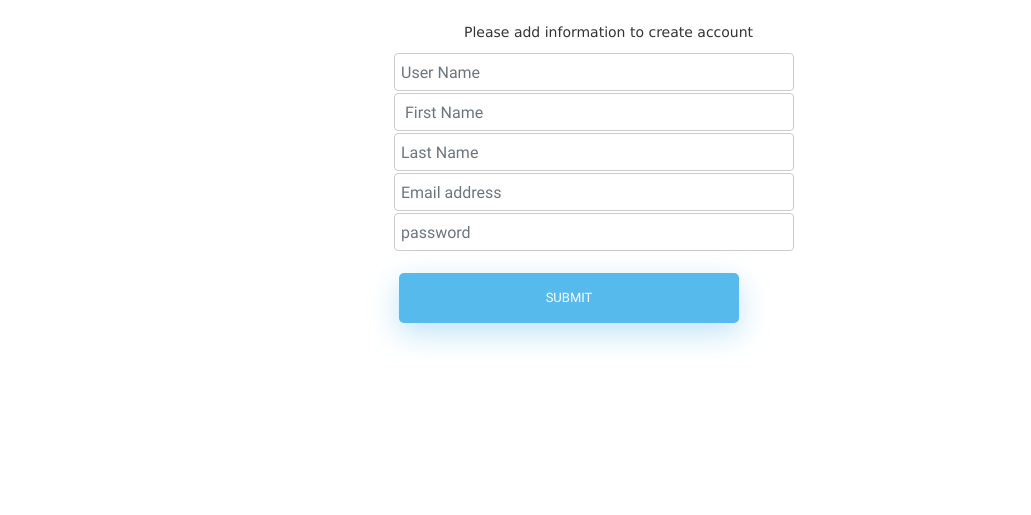
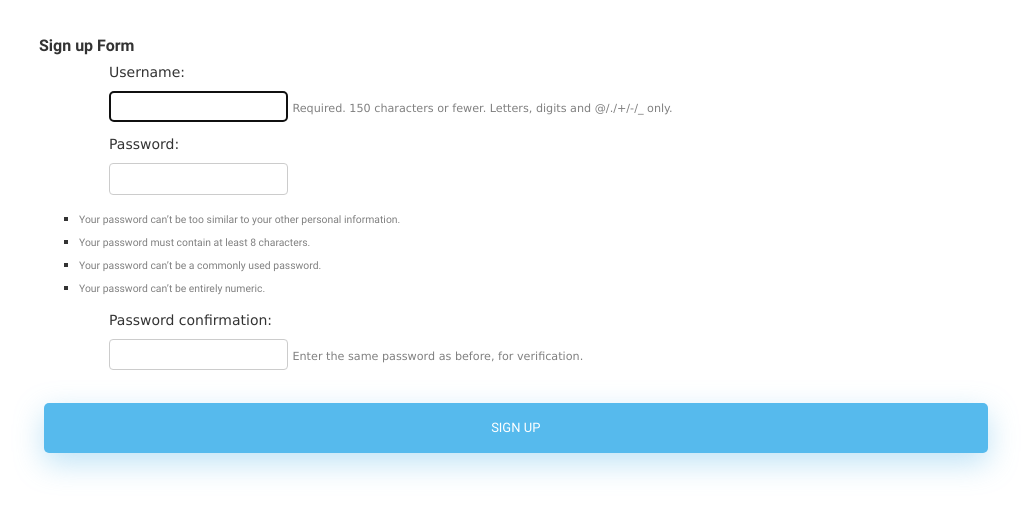
Before and after one commit to stmiller14/CareerCentral, a Django app: page /register in a window 1280 px wide. Shown: the part 49-564 px from the top of the page, without its empty margins (46-1077 px from the left). Run offline with Django 3.2, Linux system fonts and the light colour scheme; some libraries are stand-ins or nearby versions.

Commit message:
register

```diff
--- a/src/jobhunt_prod/views.py
+++ b/src/jobhunt_prod/views.py
@@ -28,9 +28,10 @@ from django.contrib.auth.decorators import login_required
 from django.contrib.auth.models import User
 from django.http import HttpResponse
 from django.shortcuts import render, redirect
-from django.contrib.auth.forms import PasswordResetForm
+from django.contrib.auth.forms import PasswordResetForm , UserCreationForm
 from asyncio import run
 from os import environ
+from django.contrib import messages
 @csrf_exempt
 def reset_password(request):
     if request.method=='POST':
@@ -146,7 +147,33 @@ def saved_jobs(request):
 def register(request):
 
     if request.method=='POST':
+        user_form=UserCreationForm(request.POST)
+
+        if user_form.is_valid():
+            user_form.save()
+            username = user_form.cleaned_data.get('username')
+            password = user_form.cleaned_data.get('password1')
+            user = authenticate(username=username, password=password)
+            login(request, user)
+            return redirect( '/', {'user_name': user.username}  )
+        return render( request  ,'register_user.html', {'form': user_form})
+    else:
+        user_form = UserCreationForm()
+    return render(request,'register_user.html', {'form': user_form})
+
+
+@csrf_exempt
+def save_job(request):
+    pass
+
+
+
+
+
+
+'''
         resp=request.POST
+
         try:
             user = User.objects.create_user(resp['user_name'] , resp['email']  , resp['password'] )
             user.first_name= resp['first_name']
@@ -157,18 +184,8 @@ def register(request):
             return redirect( '/', {'user_name': 'First time user: ' + str(request.user.first_name)}  )
         except IntegrityError:
             return False
-    else:
-        return render(request,'register_user.html')
 
-
-@csrf_exempt
-def save_job(request):
-    pass
-
-
-
-
-
+'''
 
 
 
--- a/src/templates/register_user.html
+++ b/src/templates/register_user.html
@@ -80,9 +80,41 @@
 
 
   </head>
-  <body onload="nothing()">
+  <body>
 
    <div class="container">
+         <h2>Sign up Form</h2>
+              <form method="post">
+                {% csrf_token %}
+                {% for field in form %}
+                  <p>
+                    {{ field.label_tag }}<br>
+                    {{ field }}
+                    {% if field.help_text %}
+                      <small style="color: grey">{{ field.help_text }}</small>
+                    {% endif %}
+                    {% if field.errors %}
+                    {% for error in field.errors %}
+                      <p style="color: red">{{ error }}</p>
+                    {% endfor %}
+                    {% endif %}
+                  </p>
+                {% endfor %}
+                <input  class="btn btn-default"  value="Sign Up"   type="submit"></button>
+              </form>
+      </body>
+      {% endblock %}
+
+      </html>
+
+
+
+
+
+<link href="//maxcdn.bootstrapcdn.com/bootstrap/4.1.1/css/bootstrap.min.css" rel="stylesheet" id="bootstrap-css">
+<script src="//maxcdn.bootstrapcdn.com/bootstrap/4.1.1/js/bootstrap.min.js"></script>
+<script src="//cdnjs.cloudflare.com/ajax/libs/jquery/3.2.1/jquery.min.js"></script>
+<!------ Include the above in your HEAD tag
 
     <form  role="form" name="formname" action="{% url 'register' %}" onkeydown="return event.key != 'Enter';" style="width:400px; margin: 0 auto;" method="post">
       {% csrf_token %}
@@ -107,24 +139,8 @@
 
         <input  class="btn btn-default" type="submit" value="Submit"  id="submit_button">
 
+        {% if error %}
+        <p class=error><strong>Error:</strong> {{ error }}
+         {% endif %}
 
-  </body>
-
-  {% if response == 23505 %}
-  <script> alert("Account already created with this email address") </script>
-  {%endif%}
-  {% if response == 23506 %}
-  <script> alert("Please enter a valid email address") </script>
-  {%endif%}
-
-
-
-</table>
-{% endblock %}
-</html>
-
-
-<link href="//maxcdn.bootstrapcdn.com/bootstrap/4.1.1/css/bootstrap.min.css" rel="stylesheet" id="bootstrap-css">
-<script src="//maxcdn.bootstrapcdn.com/bootstrap/4.1.1/js/bootstrap.min.js"></script>
-<script src="//cdnjs.cloudflare.com/ajax/libs/jquery/3.2.1/jquery.min.js"></script>
-<!------ Include the above in your HEAD tag ---------->
+  ---------->
```
Also changed, not shown: src/jobhunt_prod/custom_form.py (added, +10 -0 lines).
